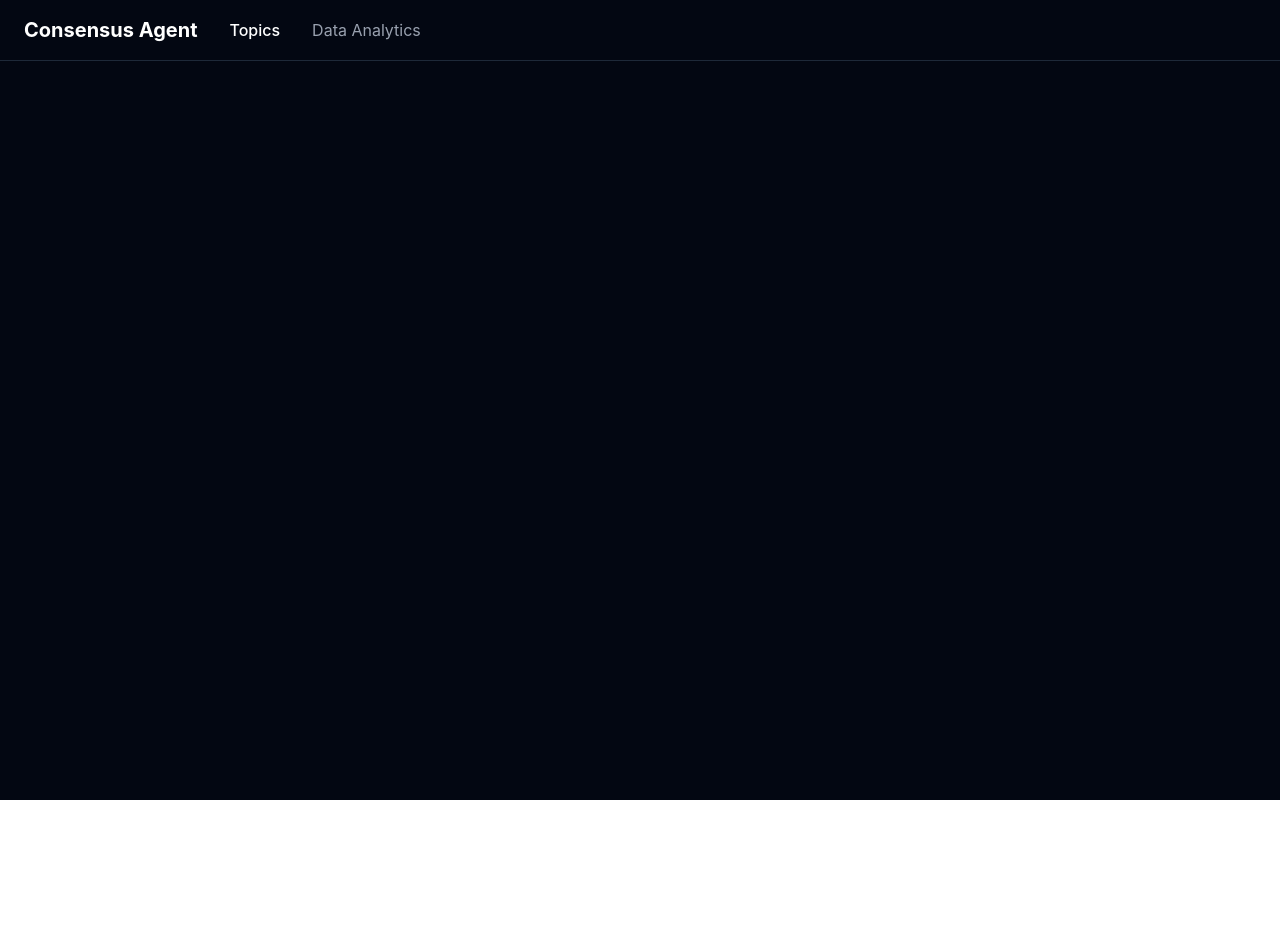
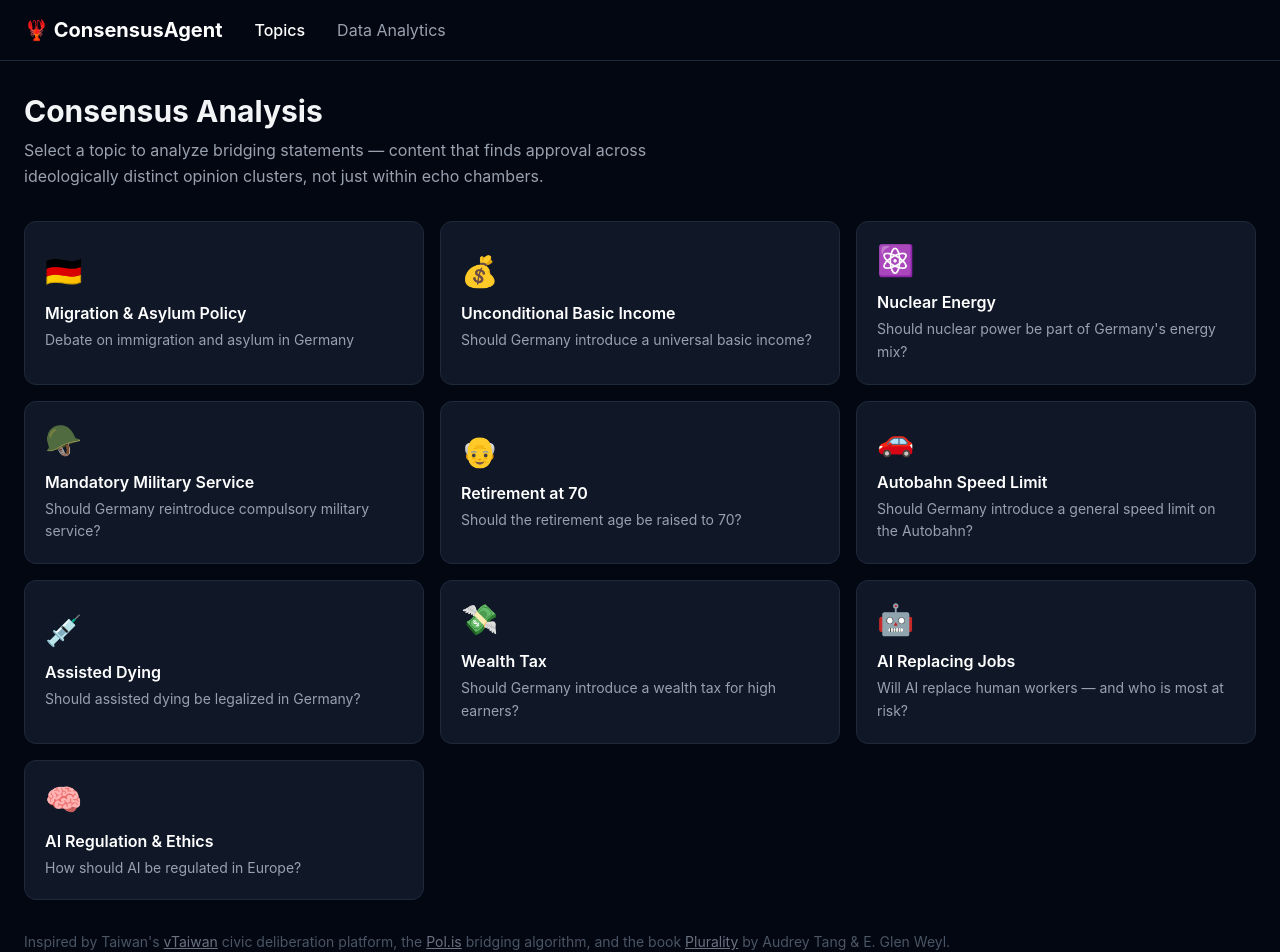
Before and after one commit to magicmoses/diskursraum, a React app in the folder frontend/: page / in a window 1280 px wide. Shown: the top 952 px of the page. Before the commit the page ends 800 px from the top, so only its background shows below. Built offline with nearby package versions, Linux system fonts and the light colour scheme; the HTML template or start-up script is replaced by a standard one.

Commit message:
feat: add Home topic selector with topic cards & TopicView

```diff
--- a/frontend/src/App.jsx
+++ b/frontend/src/App.jsx
@@ -1,6 +1,7 @@
-import { BrowserRouter, Routes, Route, NavLink } from "react-router-dom";
+import { BrowserRouter, Routes, Route, NavLink } from 'react-router-dom'
 import Analytics from './pages/Analytics'
 import Home from './pages/Home'
+import TopicView from './pages/TopicView'
 
 function App() {
   return (
@@ -10,7 +11,7 @@ function App() {
         {/* Navbar */}
         <nav className="border-b border-gray-800 px-6 py-4 flex items-center gap-8">
           <span className="text-xl font-bold text-white">
-            Consensus Agent
+            🦞 ConsensusAgent
           </span>
           <NavLink
             to="/"
@@ -29,11 +30,12 @@ function App() {
             Data Analytics
           </NavLink>
         </nav>
-        {/* Page Content */}
+
         <main className="px-6 py-8">
           <Routes>
-            <Route path="/" elements={<Home />} />
+            <Route path="/" element={<Home />} />
             <Route path="/analytics" element={<Analytics />} />
+            <Route path="/topic/:topicId" element={<TopicView />} />
           </Routes>
         </main>
 
--- a/frontend/src/pages/Home.jsx
+++ b/frontend/src/pages/Home.jsx
@@ -1,8 +1,82 @@
+import { useNavigate } from 'react-router-dom'
+
+const TOPICS = [
+  { id: 'migration', label: 'Migration & Asylum Policy', emoji: '🇩🇪', description: 'Debate on immigration and asylum in Germany' },
+  { id: 'basic_income', label: 'Unconditional Basic Income', emoji: '💰', description: 'Should Germany introduce a universal basic income?' },
+  { id: 'nuclear_energy', label: 'Nuclear Energy', emoji: '⚛️', description: 'Should nuclear power be part of Germany\'s energy mix?' },
+  { id: 'military_service', label: 'Mandatory Military Service', emoji: '🪖', description: 'Should Germany reintroduce compulsory military service?' },
+  { id: 'retirement_age', label: 'Retirement at 70', emoji: '👴', description: 'Should the retirement age be raised to 70?' },
+  { id: 'speed_limit', label: 'Autobahn Speed Limit', emoji: '🚗', description: 'Should Germany introduce a general speed limit on the Autobahn?' },
+  { id: 'euthanasia', label: 'Assisted Dying', emoji: '💉', description: 'Should assisted dying be legalized in Germany?' },
+  { id: 'wealth_tax', label: 'Wealth Tax', emoji: '💸', description: 'Should Germany introduce a wealth tax for high earners?' },
+  { id: 'ai_jobs', label: 'AI Replacing Jobs', emoji: '🤖', description: 'Will AI replace human workers — and who is most at risk?' },
+  { id: 'ai_regulation', label: 'AI Regulation & Ethics', emoji: '🧠', description: 'How should AI be regulated in Europe?' },
+]
+
 export default function Home() {
+  const navigate = useNavigate()
+
   return (
-    <div>
-      <h1 className="text-3xl font-bold mb-2">Consensus Analysis</h1>
-      <p className="text-gray-400">Select a topic to analyze bridging statements across opinion clusters.</p>
+    <div className="space-y-8">
+
+      {/* Header */}
+      <div className="max-w-2xl">
+        <h1 className="text-3xl font-bold mb-2">Consensus Analysis</h1>
+        <p className="text-gray-400 leading-relaxed">
+          Select a topic to analyze bridging statements — content that finds
+          approval across ideologically distinct opinion clusters, not just
+          within echo chambers.
+        </p>
+      </div>
+
+      {/* Topic Grid */}
+      <div className="grid grid-cols-1 md:grid-cols-2 lg:grid-cols-3 gap-4">
+        {TOPICS.map(topic => (
+          <TopicCard
+            key={topic.id}
+            topic={topic}
+            onClick={() => navigate(`/topic/${topic.id}`)}
+          />
+        ))}
+      </div>
+
+      {/* Footer Note */}
+      <p className="text-gray-600 text-sm">
+        Inspired by Taiwan's{' '}
+        <a href="https://info.vtaiwan.tw/" target="_blank" rel="noopener noreferrer"
+          className="text-gray-500 hover:text-gray-300 underline">
+          vTaiwan
+        </a>{' '}
+        civic deliberation platform, the{' '}
+        <a href="https://pol.is" target="_blank" rel="noopener noreferrer"
+          className="text-gray-500 hover:text-gray-300 underline">
+          Pol.is
+        </a>{' '}
+        bridging algorithm, and the book{' '}
+        <a href="https://www.plurality.net/" target="_blank" rel="noopener noreferrer"
+          className="text-gray-500 hover:text-gray-300 underline">
+          Plurality
+        </a>{' '}
+        by Audrey Tang & E. Glen Weyl.
+      </p>
+
     </div>
   )
 }
+
+function TopicCard({ topic, onClick }) {
+  return (
+    <button
+      onClick={onClick}
+      className="bg-gray-900 border border-gray-800 rounded-xl p-5 text-left hover:border-gray-600 hover:bg-gray-800 transition-all duration-200 group"
+    >
+      <div className="text-3xl mb-3">{topic.emoji}</div>
+      <div className="font-semibold text-white mb-1 group-hover:text-blue-400 transition-colors">
+        {topic.label}
+      </div>
+      <div className="text-gray-400 text-sm leading-relaxed">
+        {topic.description}
+      </div>
+    </button>
+  )
+}
--- /dev/null
+++ b/frontend/src/pages/TopicView.jsx
@@ -0,0 +1,23 @@
+import { useParams, useNavigate } from 'react-router-dom'
+
+export default function TopicView() {
+  const { topicId } = useParams()
+  const navigate = useNavigate()
+
+  return (
+    <div className="space-y-6">
+      <button
+        onClick={() => navigate('/')}
+        className="text-gray-400 hover:text-white text-sm flex items-center gap-2"
+      >
+        ← Back to Topics
+      </button>
+      <h1 className="text-3xl font-bold capitalize">
+        {topicId.replace(/_/g, ' ')}
+      </h1>
+      <p className="text-gray-400">
+        Cluster analysis coming soon...
+      </p>
+    </div>
+  )
+}
```
